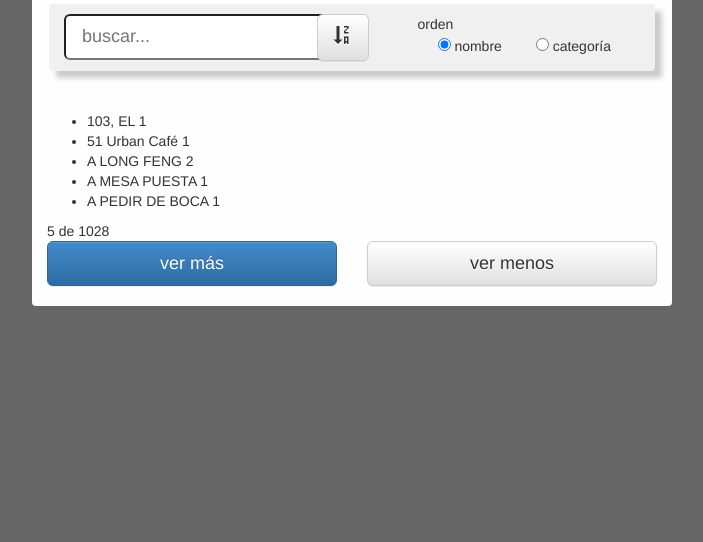
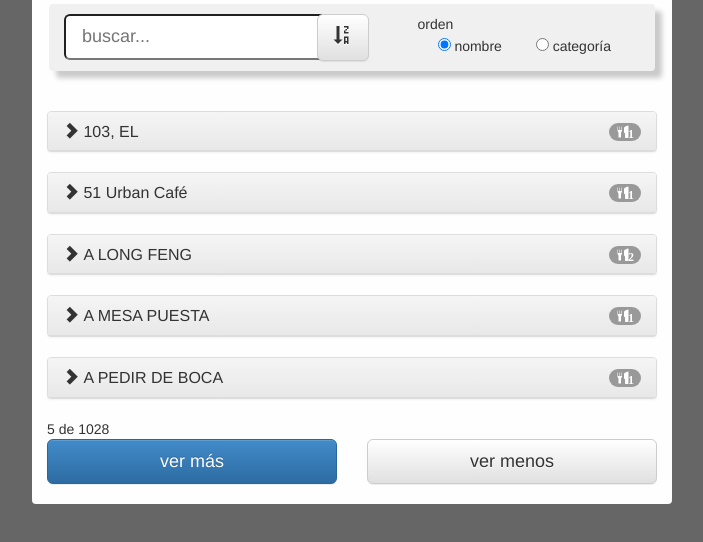
Before and after one commit to francho/taller-intro-angular, a website: page app/index.html in a window 1280 px wide. Shown: the part 88-630 px from the top of the page, without its empty margins (288-991 px from the left). Drawn offline with Linux system fonts and the light colour scheme.

Commit message:
directiva zgzRestaurante

```diff
--- a/app/views/listado.html
+++ b/app/views/listado.html
@@ -30,15 +30,8 @@
         </div>
     </div>
 
-    <ul>
-    <li ng-repeat="restaurante in restaurantes.result|filter:busqueda|orderBy:orden:ordenAscendente|limitTo:limite">
-       {{ restaurante.title }}
-
-                {{restaurante.tenedores }}
-            </li>
-
-    </ul>
-
+    <div ng-repeat="restaurante in restaurantes.result|filter:busqueda|orderBy:orden:ordenAscendente|limitTo:limite">
+        <zgz-restaurante ng-model="restaurante"></zgz-restaurante>
     </div>
 
     {{ limite }} de {{ restaurantes.totalCount}}
```
